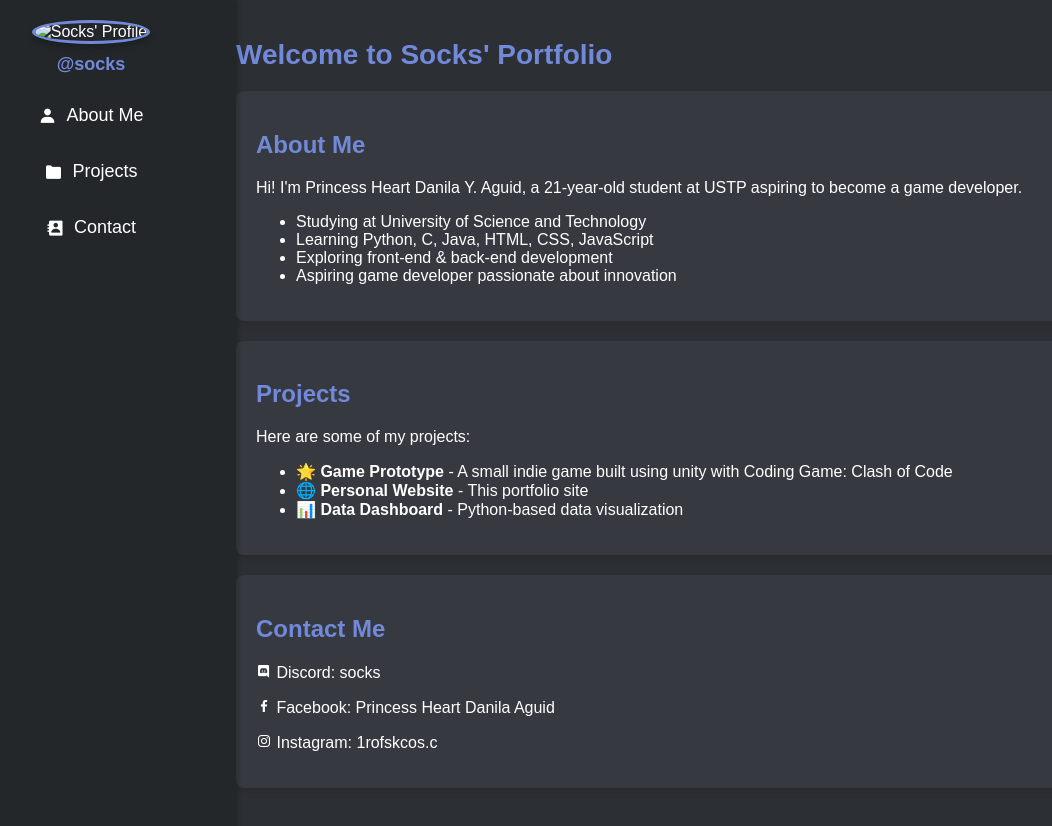
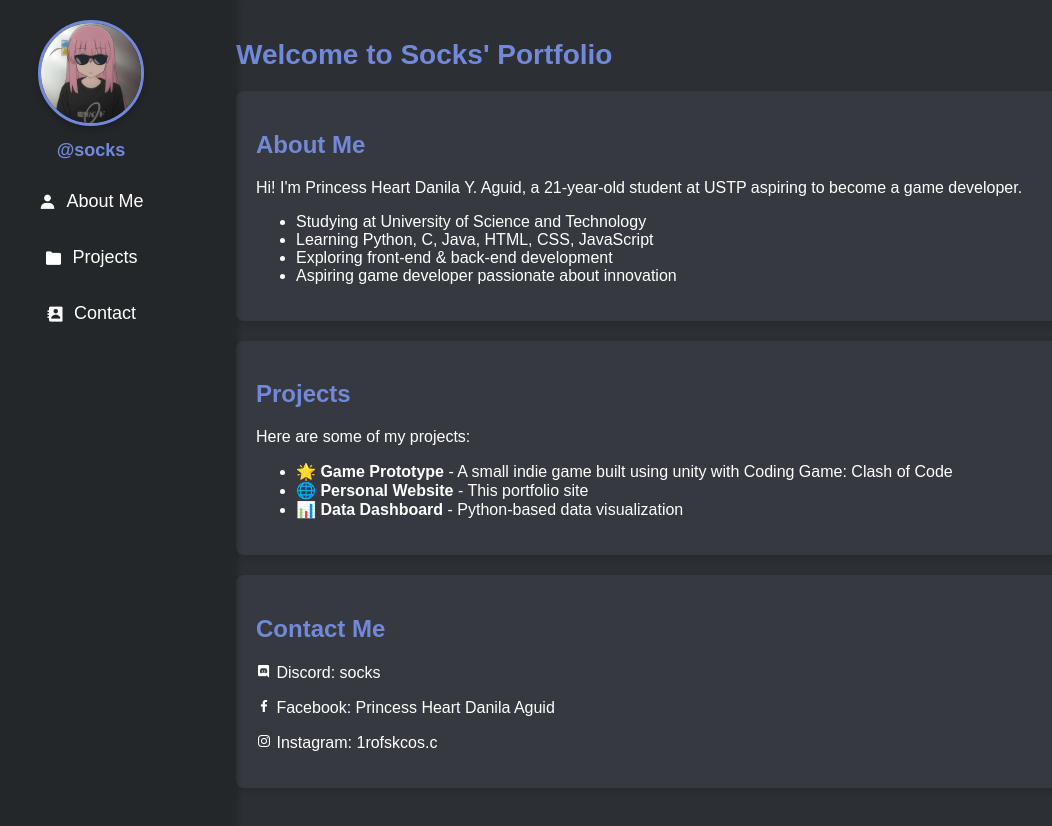
Before and after one commit to 1rofskcos/Online-Portfolio-with-CSS-Styling, a plain HTML site: page index.html in a window 1280 px wide. Shown: the whole page, without its empty margins (54-1106 px from the left). Drawn offline with nearby package versions, Linux system fonts and the light colour scheme.

Commit message:
index.html and style.css

```diff
--- a/index.html
+++ b/index.html
@@ -143,7 +143,7 @@
 <body>
     <div class="sidebar">
         <div class="profile">
-           <img src="images/bochisigma.jpg" alt="Socks' Profile">
+           <img src="https://raw.githubusercontent.com/1rofskcos/Online-Portfolio-with-CSS-Styling/main/bochisigma.jpg" alt="Socks' Profile">
             <div class="username">@socks</div>
         </div>
         <nav>
```
